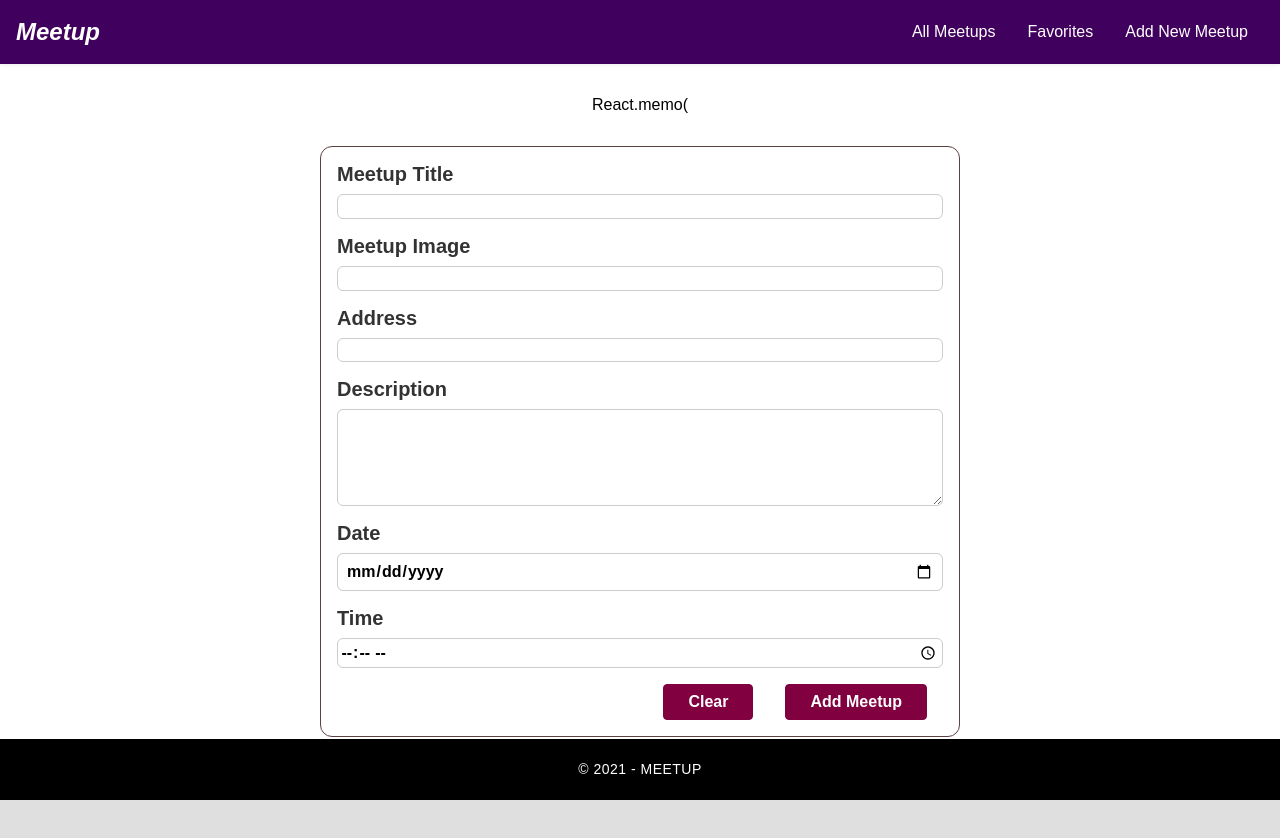
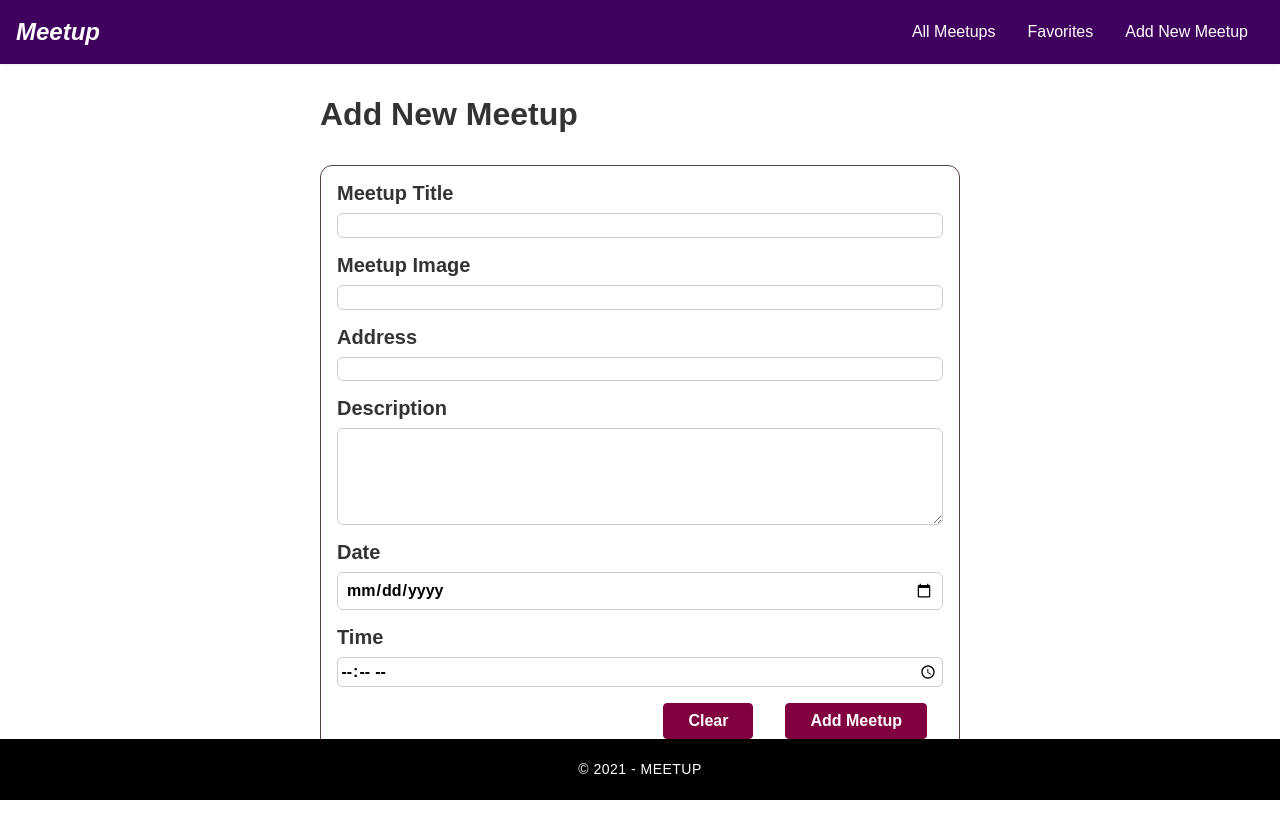
Before and after one commit to ravikiran-fullstack/meetups, a React (Create React App) app: page /new-meetup in a window 1280 px wide. Shown: the top 838 px of the page. Before the commit the page ends 800 px from the top, so only its background shows below. Built offline with nearby package versions, Linux system fonts and the light colour scheme.

Commit message:
fixed minor bug

```diff
--- a/src/App.js
+++ b/src/App.js
@@ -3,7 +3,6 @@ import AllMeetups from './components/pages/AllMeetups';
 import Header from './components/global/header/Header';
 import Footer from './components/global/footer/Footer';
 import { Switch, Route } from 'react-router-dom/cjs/react-router-dom';
-import NewMeetupForm from './components/meetups/NewMeetupForm';
 import NewMeetup from './components/pages/NewMeetup';
 import Favorites from './components/pages/Favorites';
 import Modal from './components/global/modal/Modal';
@@ -51,7 +50,7 @@ const App = () => {
           <Favorites />
         </Route>
         <Route path="/new-meetup">
-          React.memo(<NewMeetupForm clearForm={clearForm} showModalToUser={showModalToUser} updateFormData={updateFormData} />)
+          <NewMeetup clearForm={clearForm} showModalToUser={showModalToUser} updateFormData={updateFormData} />
         </Route>
       </Switch>
       <Footer />
```
